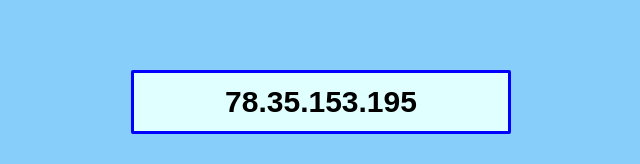
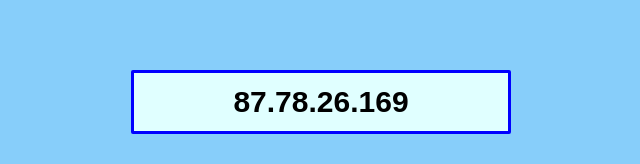
Before and after one commit to dkaang/dkaang.github.io, a plain HTML site: page index.html in a window 1280 px wide. Shown: the part 363-527 px from the top of the page, without its empty margins (319-959 px from the left). Drawn offline with Linux system fonts and the light colour scheme.

Commit message:
Update index.html

```diff
--- a/index.html
+++ b/index.html
@@ -13,7 +13,7 @@
 
 
 
-    <input id="myInp" type="text" value="78.35.153.195" readonly> <br>
+    <input id="myInp" type="text" value="87.78.26.169" readonly> <br>
 
 
 
```
